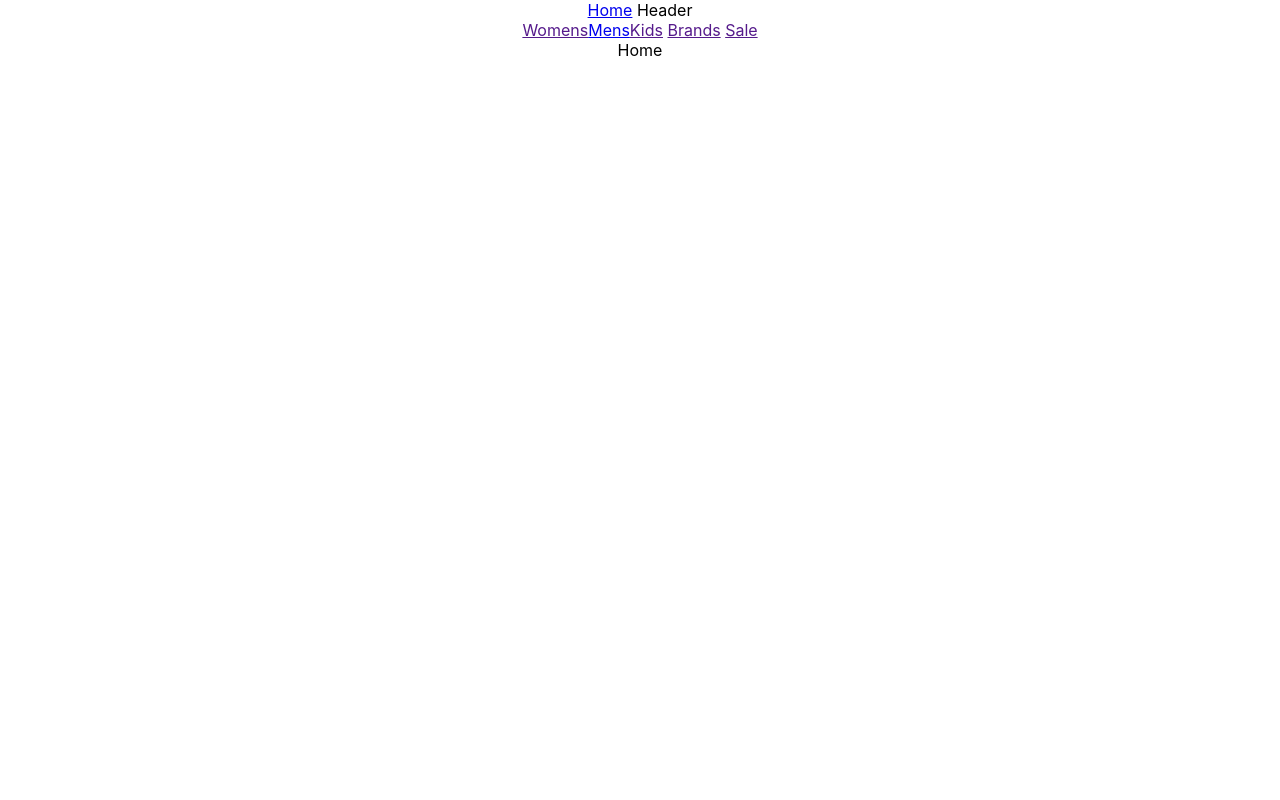
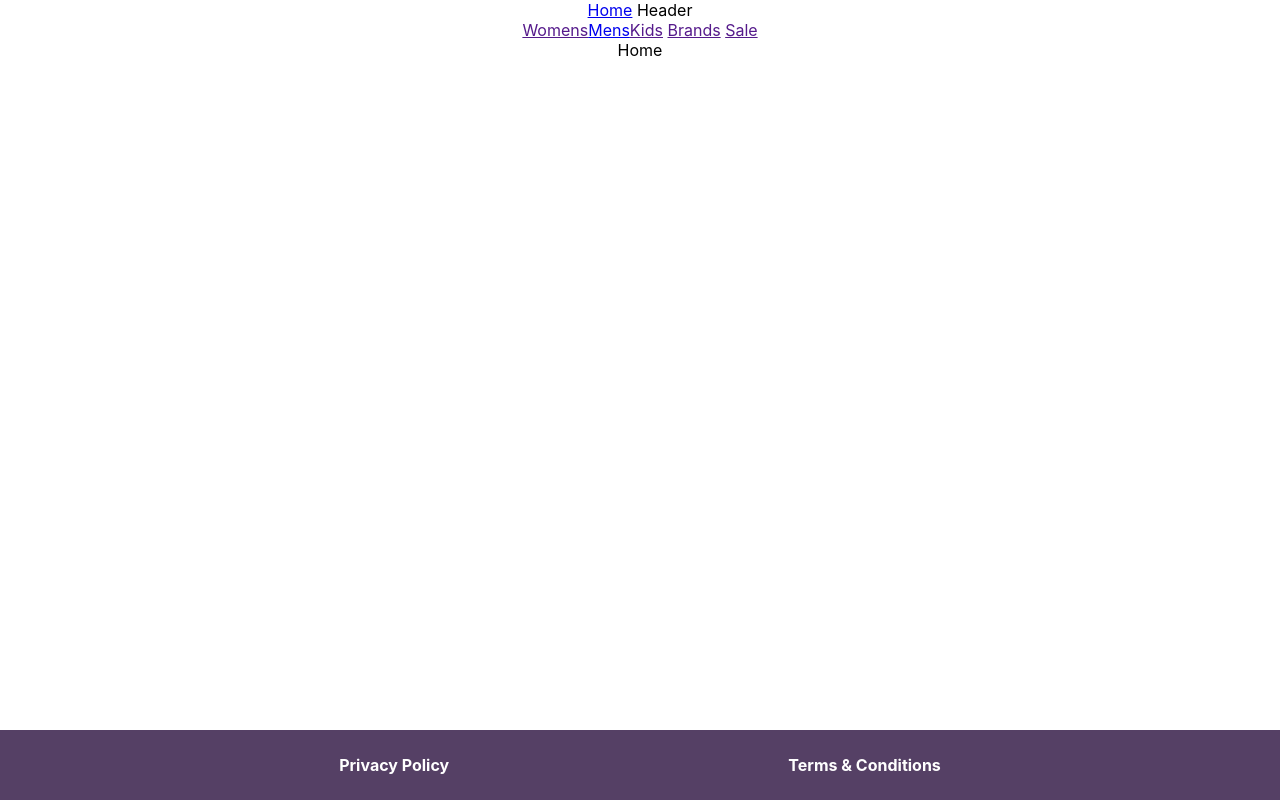
Before and after one commit to mikesabzz/sole-search, a React (Create React App) app: page / in a window 1280 px wide. Built offline with nearby package versions, Linux system fonts and the light colour scheme; the HTML template or start-up script is replaced by a standard one.

Commit message:
styled footer

```diff
--- a/src/App.js
+++ b/src/App.js
@@ -1,6 +1,7 @@
 import React from "react";
 import "./App.css";
 import Header from "./components/Header";
+import Footer from "./components/Footer"
 
 class App extends React.Component {
   constructor(props) {
@@ -12,6 +13,7 @@ class App extends React.Component {
     return (
       <div className="app-container">
         <Header></Header>
+        <Footer></Footer>
       </div>
     );
   }
--- /dev/null
+++ b/src/components/Footer.css
@@ -0,0 +1,17 @@
+.footer {
+    display: flex;
+    justify-content: space-evenly;
+    background-color: rgb(85, 64, 101);
+    height: 70px;
+    align-items: center;
+    font-weight: bold;
+    position: fixed;
+    left: 0;
+    bottom: 0;
+    width: 100%;
+}
+
+.footer a {
+    color: white;
+    text-decoration: none;
+}
--- /dev/null
+++ b/src/components/Footer.js
@@ -0,0 +1,13 @@
+import React from "react";
+import "./Footer.css"
+
+function Footer () {
+    return (
+        <div className="footer">
+            <a href="/">Privacy Policy</a>
+            <a href="/">Terms & Conditions</a>
+        </div>
+    )
+}
+
+export default Footer
```
